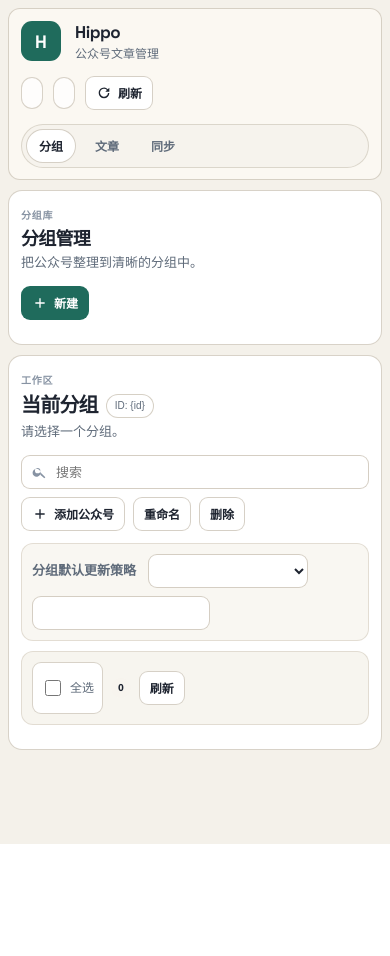
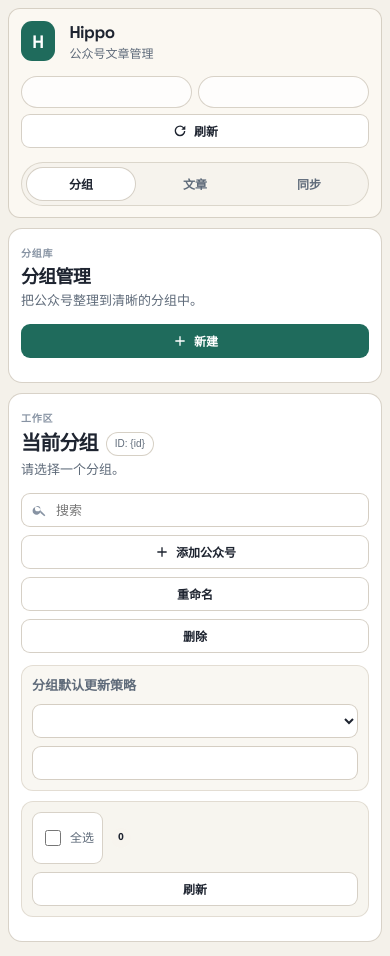
Before and after one commit to sunnysab/hippo, a FastAPI app: page / in a window 390 px wide. Before the commit the page ends 844 px from the top, so only its background shows below. Run offline with FastAPI, Linux system fonts and the light colour scheme; data that the repository does not hold is empty; parts of the project's set-up code (start-up, migrations or seed data) failed here and were passed over; some libraries are stand-ins or nearby versions.

Commit message:
fix: refresh sync chrome meta and mobile layouts
- load login and sync status outside the sync tab lifecycle

- improve narrow-screen layouts for header, toolbars, and panels

```diff
--- a/static/app.js
+++ b/static/app.js
@@ -15,6 +15,7 @@ const state = {
   syncPollTimer: null,
   loginStatus: null,
   loginPollTimer: null,
+  chromeTimer: null,
   accountTimer: null,
   searchTimer: null,
   articleTimer: null,
@@ -314,10 +315,39 @@ const refreshCurrent = async () => {
   }
 };
 
+const refreshChromeMeta = async () => {
+  const syncModule = window.HippoSync;
+  if (!syncModule) return;
+  const tasks = [];
+  if (typeof syncModule.loadLoginStatus === 'function') {
+    tasks.push(syncModule.loadLoginStatus().catch((err) => {
+      console.warn('Failed to refresh login meta', err);
+    }));
+  }
+  if (typeof syncModule.loadSyncStatus === 'function') {
+    tasks.push(syncModule.loadSyncStatus().catch((err) => {
+      console.warn('Failed to refresh sync meta', err);
+    }));
+  }
+  if (tasks.length) {
+    await Promise.all(tasks);
+  }
+};
+
+const startChromeMetaPoll = () => {
+  if (state.chromeTimer) {
+    clearInterval(state.chromeTimer);
+  }
+  state.chromeTimer = setInterval(() => {
+    void refreshChromeMeta();
+  }, 60000);
+};
+
 const bindGlobalEvents = () => {
   const refreshBtn = $('#btn-refresh');
   if (refreshBtn) {
     refreshBtn.addEventListener('click', async () => {
+      await refreshChromeMeta();
       await refreshCurrent();
     });
   }
@@ -344,6 +374,8 @@ const init = async () => {
     void handleRoute(false);
   });
   await loadI18n();
+  await refreshChromeMeta();
+  startChromeMetaPoll();
   await handleRoute(true);
   bindGlobalEvents();
 };
--- a/static/articles.css
+++ b/static/articles.css
@@ -532,6 +532,16 @@
 }
 
 @media (max-width: 720px) {
+  .article-sidebar-header .btn,
+  .article-preview-topbar .btn {
+    width: 100%;
+  }
+
+  .article-preview-topbar,
+  .article-sidebar-header {
+    gap: 10px;
+  }
+
   .article-filter-shell,
   .article-preview-body {
     padding: 12px;
@@ -553,7 +563,8 @@
 
   .article-toolbar-btn,
   .article-reset-btn {
-    flex: 1 1 160px;
+    flex: 1 1 calc(50% - 6px);
+    min-width: 0;
   }
 
   .article-preview-title-row,
@@ -567,4 +578,9 @@
     width: 100%;
     margin-bottom: 16px;
   }
+
+  .article-filter-summary strong {
+    width: 100%;
+    margin-right: 0;
+  }
 }
--- a/static/common.css
+++ b/static/common.css
@@ -252,6 +252,7 @@ body {
   flex: 1;
   min-height: 0;
   padding: 14px 2px 18px;
+  overflow: hidden;
 }
 
 .banner {
@@ -528,8 +529,50 @@ body {
     border-radius: 12px;
   }
 
+  .brand,
+  .brand-text {
+    width: 100%;
+  }
+
+  .brand-subtitle {
+    white-space: normal;
+  }
+
+  .tabs {
+    width: 100%;
+    gap: 4px;
+  }
+
+  .tab {
+    flex: 1 1 0;
+    justify-content: center;
+    text-align: center;
+  }
+
+  .top-actions {
+    width: 100%;
+    display: grid;
+    grid-template-columns: repeat(2, minmax(0, 1fr));
+    gap: 6px;
+  }
+
+  .top-meta {
+    width: 100%;
+    min-width: 0;
+    justify-content: center;
+    overflow: hidden;
+    text-overflow: ellipsis;
+  }
+
+  #btn-refresh {
+    grid-column: 1 / -1;
+    width: 100%;
+  }
+
   .content {
     padding: 10px 0 14px;
+    overflow-y: auto;
+    -webkit-overflow-scrolling: touch;
   }
 
   .panel {
--- a/static/groups.css
+++ b/static/groups.css
@@ -492,6 +492,21 @@
     gap: 10px;
   }
 
+  .groups-sidebar-header .btn,
+  .groups-main-header .btn {
+    width: 100%;
+  }
+
+  .groups-main-header .toolbar,
+  .groups-sidebar-header,
+  .groups-main-header {
+    width: 100%;
+  }
+
+  .group-actions > * {
+    flex: 1 1 100%;
+  }
+
   .group-actions .input {
     min-width: 100%;
   }
@@ -499,6 +514,10 @@
   .group-sync-toolbar,
   .accounts-toolbar {
     padding: 10px;
+  }
+
+  .group-sync-toolbar > * {
+    flex: 1 1 100%;
   }
 
   .card-grid {
@@ -514,10 +533,14 @@
   }
 
   .batch-actions > * {
-    flex: 1 1 140px;
+    flex: 1 1 100%;
   }
 
   .batch-divider {
     display: none;
   }
+
+  #btn-account-refresh {
+    width: 100%;
+  }
 }
--- a/static/sync.css
+++ b/static/sync.css
@@ -318,6 +318,25 @@
     width: 100%;
   }
 
+  .sync-login .toolbar,
+  .sync-settings .toolbar,
+  .sync-email .toolbar {
+    width: 100%;
+  }
+
+  .sync-login .toolbar .btn,
+  .sync-settings .toolbar .btn,
+  .sync-email .toolbar .btn {
+    flex: 1 1 calc(50% - 6px);
+    min-width: 0;
+  }
+
+  .sync-login .toolbar .btn:only-child,
+  .sync-settings .toolbar .btn:only-child,
+  .sync-email .toolbar .btn:only-child {
+    flex-basis: 100%;
+  }
+
   .sync-progress-item,
   .sync-active-summary,
   .sync-progress-title-row,
@@ -330,4 +349,12 @@
   .sync-summary-side {
     width: 100%;
   }
+
+  .form-grid {
+    grid-template-columns: 1fr;
+  }
+
+  .login-qr {
+    width: min(180px, 100%);
+  }
 }
```
